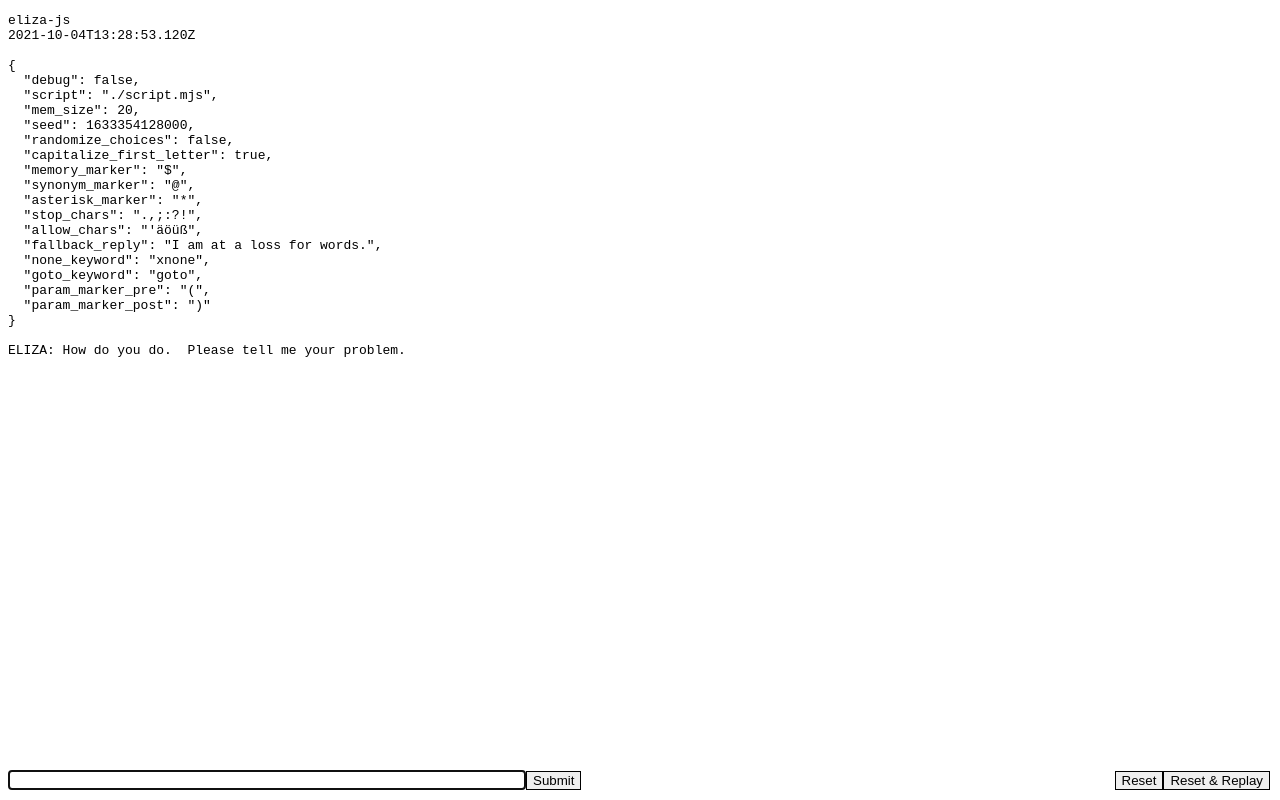
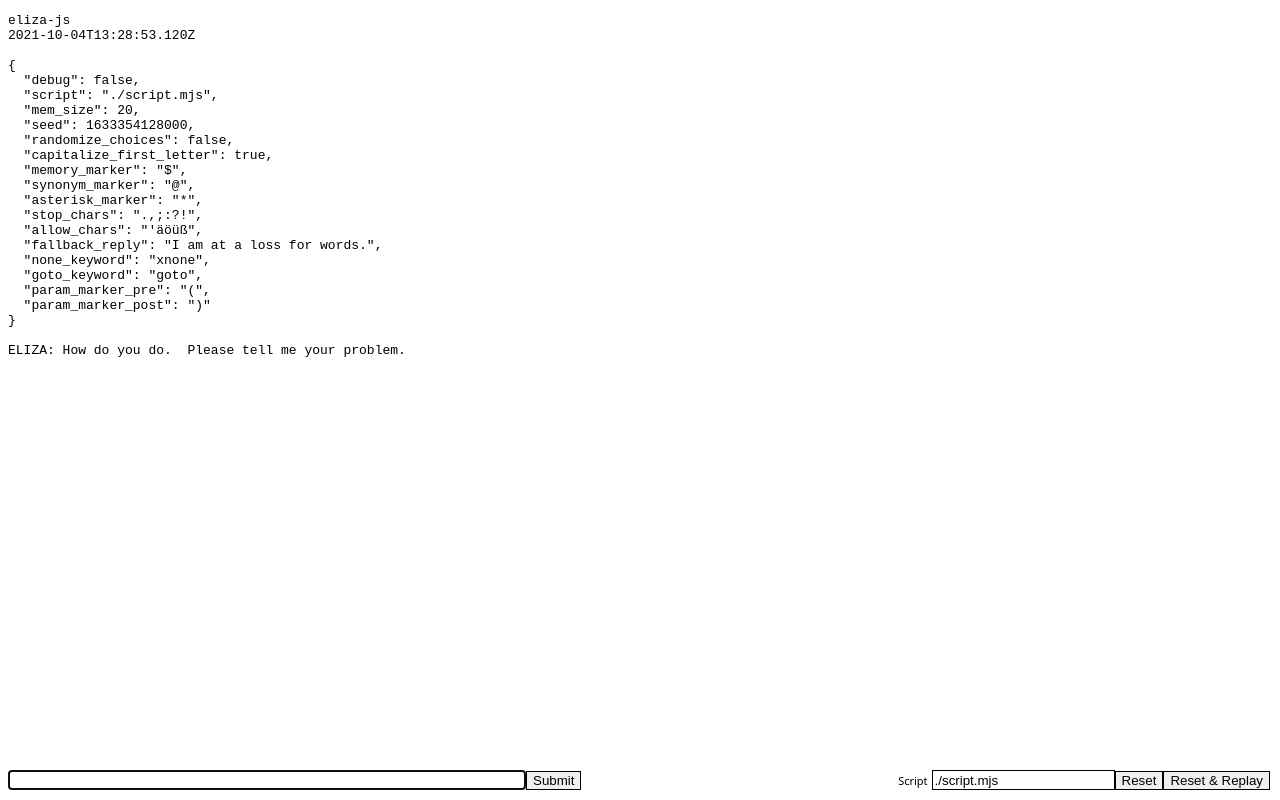
Before and after one commit to StudioProcess/eliza-js, a website: page index.html in a window 1280 px wide. Both pictures are taken after a click on the button "Reset & Replay". Drawn offline with nearby package versions, Linux system fonts and the light colour scheme.

Commit message:
output script errors in test page

```diff
--- a/index.html
+++ b/index.html
@@ -7,10 +7,12 @@
   <title>eliza-js</title>
   <style>
     #output { overflow:scroll; height:calc(100vh - 60px); }
-    #input, button { border:1px solid black; }
-    #input { width:40vw; height:16px}
+    input[type=text], button { border:1px solid black; }
+    input[type=text] { height:16px; }
+    #input { width:40vw;}
     #bottom { position:absolute; bottom:10px; }
     #bottom-right { position:absolute; bottom:10px; right:10px }
+    label { font-family:system-ui; font-size:11px; }
   </style>
 </head>
 <body>
@@ -19,7 +21,7 @@
     <input type="text" id="input"></input><button id="submit">Submit</button>
   </div>
   <div id="bottom-right">
-    <button id="reset">Reset</button><button id="replay">Reset & Replay</button>
+    <label for="script">Script</label> <input type="text" id="script" name="script"></input><button id="reset">Reset</button><button id="replay">Reset & Replay</button>
   </div>
   <script type="module">
 
@@ -27,6 +29,7 @@
 
     const out = document.querySelector('#output');
     const inp = document.querySelector('#input');
+    const inp_script = document.querySelector('#script');
 
     let eliza, inputs;
 
@@ -57,29 +60,69 @@
       submit(text);
     }
 
+    async function check_script(path) {
+      try {
+        await import(path);
+      } catch (e) {
+        return { success:false, error:e };
+      }
+      return { success:true, error:null };
+    }
+
     async function reset(seed = undefined) {
       if (seed == undefined) {
         seed = Date.now();
       }
-      eliza = await make_eliza({seed});
-      inputs = [];
+
       clear();
       print('eliza-js');
       print(new Date().toISOString());
       print();
+
+      const check_result = await check_script(inp_script.value);
+      if ( !check_result.success ) {
+        print('error loading script: ' + inp_script.value);
+        const e = check_result.error;
+        console.error(e);
+        print(e.name + ': ' + e.message);
+        if ('sourceURL' in e) print('  file: ' + e.sourceURL);
+        if ('line' in e)      print('  line: ' + e.line);
+        if ('column' in e)    print('  column: ' + e.column);
+        return false;
+      }
+
+      eliza = await make_eliza({
+        seed,
+        script: inp_script.value
+      });
+      set_script_path(inp_script.value);
+      inputs = [];
       print(eliza.get_config());
       print();
       print('ELIZA: ' + eliza.get_initial());
       inp.focus();
+      return true;
     }
 
     async function replay() {
       let _inputs = inputs;
-      await reset(eliza.get_config().seed);
-      console.log('replaying', _inputs)
-      for (const text of _inputs) {
-        submit(text);
+      const reset_success = await reset(eliza.get_config().seed);
+      if (reset_success) {
+        console.log('replaying', _inputs)
+        for (const text of _inputs) {
+          submit(text);
+        }
       }
+    }
+
+    function get_script_path() {
+      let path = localStorage.getItem('script_path');
+      if (!path) path = './script.mjs';
+      return path;
+    }
+
+    function set_script_path(path) {
+      localStorage.setItem('script_path', path);
     }
 
     document.querySelector('#submit').addEventListener('click', (e) => {
@@ -98,6 +141,8 @@
       replay();
     });
 
+    inp_script.value = get_script_path();
+
     await reset();
 
   </script>
```
